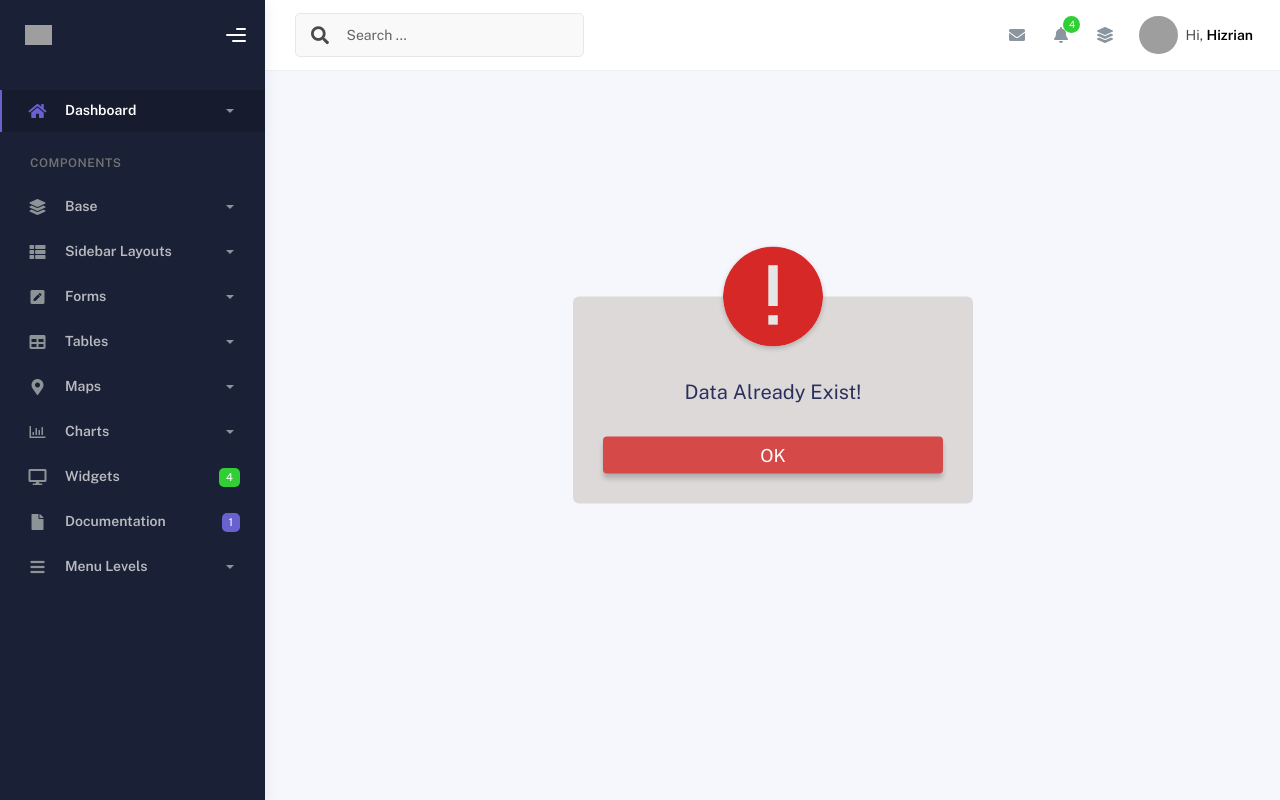
After one commit to FineCactus/ArkTeckh, a PHP site: page /existbox.php in a window 1280 px wide. The commit adds this page. Run offline with PHP 8.4, Linux system fonts and the light colour scheme; grey boxes are pictures that could not be loaded.

Commit message:
created failure box and exist box in admin page

```diff
--- /dev/null
+++ b/Admin/css/errorbox.css
@@ -0,0 +1,47 @@
+.popup {
+    width: 400px;
+    align-items: center;
+    background: #ddd9d9;
+    border-radius: 6px;
+    position: absolute;
+    top: 50%;
+    left: 50%;
+    transform: translate(-50%, -50%) scale(0.5); /* Start small */
+    opacity: 0; /* Start hidden */
+    text-align: center;
+    padding: 0 30px 30px;
+    animation: popupShow 0.4s ease forwards; /* Play animation on load */
+  }
+
+  /* Keyframes to scale and fade in */
+  @keyframes popupShow {
+    to {
+      transform: translate(-50%, -50%) scale(1);
+      opacity: 1;
+    }
+  }
+
+.popup img{
+    width: 100px;
+    margin-top: -50px;
+    border-radius: 50%;
+    box-shadow: 0 2px 5px rgba(0, 0, 0, 0.2);
+}
+.popup h5{
+    font-size: 20px;
+    font-weight: 400;
+    margin: 30px 0 10px;
+}
+.popup button{
+    width: 100%;
+    margin-top: 20px;
+    padding: 5px 0;
+    background: #d64949;
+    color: #fff;
+    border: 0;
+    outline: none;
+    font-size: 18px;
+    border-radius: 4px;
+    cursor: pointer;
+    box-shadow: 0 5px 5px rgba(0, 0, 0, 0.2);
+}
--- /dev/null
+++ b/Admin/existbox.php
@@ -0,0 +1,16 @@
+<?php include('header.php');?>
+<link rel="stylesheet" href="./css/errorbox.css" />
+
+
+<div class="popup" id="popup">
+          <img src="img/fail.png">
+            <h5>Data Already Exist!</h5>
+            <button type="button" onclick="closePopup()">OK</button>
+        </div>
+
+
+      <script>
+function closePopup() {
+  window.location.href = "district.php"; // redirect
+}
+</script>
--- a/Admin/popup.php
+++ b/Admin/successbox.php
@@ -1,5 +1,5 @@
 <?php include('header.php');?>
-<link rel="stylesheet" href="popup.css" />
+<link rel="stylesheet" href="css/successbox.css" />
 
 
 <div class="popup" id="popup">
```
Also changed, not shown: Admin/css/existbox.css (added, +47 -0 lines), Admin/districtaction.php (+8 -5 lines), Admin/errorbox.php (added, +16 -0 lines), Admin/css/successbox.css (renamed from Admin/popup.css), Admin/img/error.png (added), Admin/img/fail.png (added).
